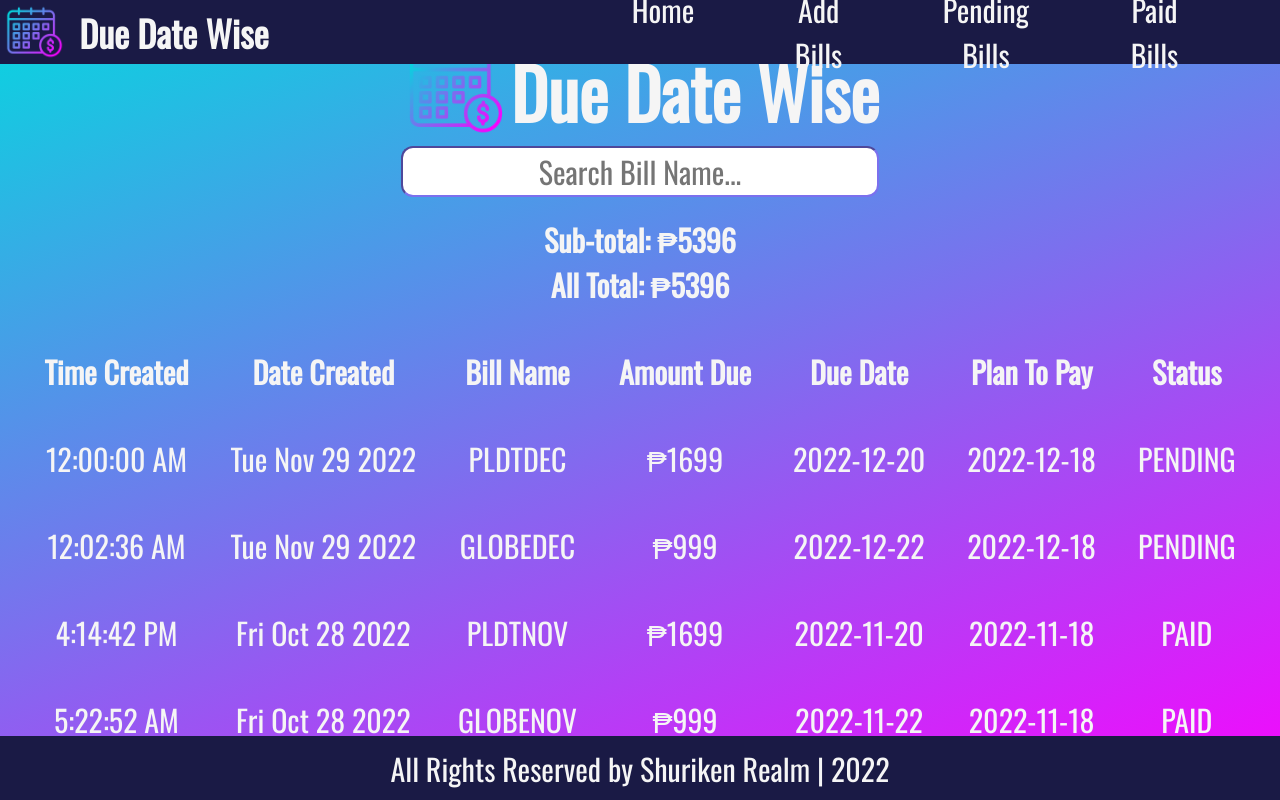
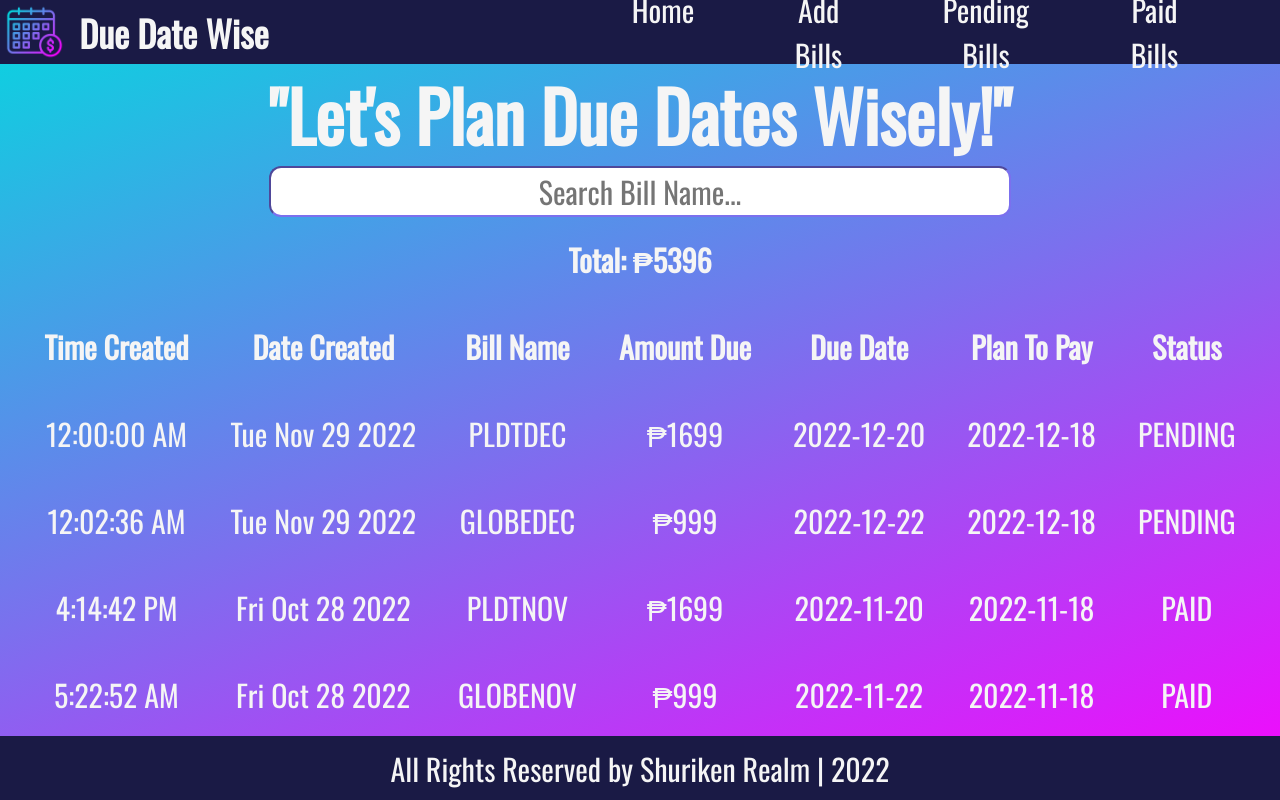
Before and after one commit to dyankristoper/todo-app, a React (Create React App) app in the folder p3-react-app/: page / in a window 1280 px wide. Built offline with nearby package versions, Linux system fonts and the light colour scheme; a web font is replaced by a local one.

Commit message:
Feat: Added example on adding bills. Fix: Removed all total and sub-total, changed it to Total. Changed button colors. Changed Heading on Homepage

```diff
--- a/p3-react-app/src/assets/styles/AddBills.css
+++ b/p3-react-app/src/assets/styles/AddBills.css
@@ -8,24 +8,10 @@
 }
 
 .bill-name {
-    margin-top: 12vh;
+    margin-top: 6vh;
     font-size: 70px;
 }
 
 .error {
-    color: white;
+    color: red;
 }
-
-button {
-    border-radius: 12px;
-    transition: 150ms;
-    color: rgba(123,112,238,1);
-}
-
-button:hover {
-    background-color: rgb(26, 26, 69);
-}
-
-button:active {
-    background-color: cyan;
-}
--- a/p3-react-app/src/assets/styles/BillRow.css
+++ b/p3-react-app/src/assets/styles/BillRow.css
@@ -1,3 +1,17 @@
+button {
+    border-radius: 12px;
+    transition: 150ms;
+    color: rgba(123,112,238,1);
+}
+
+button:hover {
+    background-color: rgb(26, 26, 69);
+}
+
+button:active {
+    background-color: cyan;
+}
+
 .buttons {
     display: flex;
     justify-content: center;
@@ -6,11 +20,19 @@
 }
 
 .paid {
+    background-color: rgb(30, 210, 30);
     padding-left: 23px;
     padding-right: 23px;
+    margin-bottom: 10px;
 }
 
 .undo {
+    background-color: yellow;
     padding-left: 20px;
     padding-right: 20px;
+    margin-bottom: 10px;
 }
+
+.remove {
+    background-color: red;
+}
--- a/p3-react-app/src/pages/AddBills.js
+++ b/p3-react-app/src/pages/AddBills.js
@@ -39,7 +39,7 @@
     setBillPlanToPay(event.target.value);
   }
 
-  // Submmit Form Handler
+  // Submit Form Handler
   const onSubmitFormHandler = event => {
     // Prevent from reloading
     event.preventDefault();
@@ -77,6 +77,15 @@
     <>
       <form onSubmit = {onSubmitFormHandler}>
       <h1 className='bill-name'>Adding Bills</h1>
+      <p>
+        Note:
+      </p>
+      <p>
+      Recommended naming format for easy search. First name of bill, second is the month, and last is the year.
+      </p>
+      <p>
+      Ex. BILLMONTH2022
+      </p>
         <h3>Bill Name</h3>
         <input
         type = 'text'
@@ -95,6 +104,7 @@
         <h3>Due Date</h3>
         <input
         type = 'date'
+        placeholder = 'dd-mm-yyyy'
         value = {billDueDate}
         onChange = {onBillDueDateChangeHandler}
         required
@@ -102,6 +112,7 @@
         <h3>Plan To Pay</h3>
         <input
         type = 'date'
+        placeholder = 'dd-mm-yyyy'
         value = {billPlanToPay}
         onChange = {onBillPlanToPayChangeHandler}
         required
--- a/p3-react-app/src/pages/Homepage.js
+++ b/p3-react-app/src/pages/Homepage.js
@@ -61,14 +61,14 @@
                     dueDate = {bill.dueDate}
                     planToPay = {bill.planToPay}
                     status = {bill.status} />
-                  })
+                  });
 
-    // Calculate all total
-    let allTotal = 0;
-    bills.map( bill => {
-      allTotal = parseFloat(allTotal) + parseFloat(bill.amount)
-    }
-  );
+  //   // Calculate all total
+  //   let allTotal = 0;
+  //   bills.map( bill => {
+  //     allTotal = parseFloat(allTotal) + parseFloat(bill.amount)
+  //   }
+  // );
 
   // Calculate Sub-Total
   useEffect(() => {
@@ -85,8 +85,7 @@
       <main>
         <div className='logo-title'>
           <div className='innerlogotitle'>
-          <img className='logo' src={payment} alt = 'paymentlogo'/>
-          <h1 className='title'>Due Date Wise</h1>
+          <h2 className='title'>"Let's Plan Due Dates Wisely!"</h2>
           </div>
           <input
             type='text'
@@ -96,8 +95,8 @@
           />
         </div>
         <div className='home-total'>
-          <p>Sub-total: &#8369;{runningTotal}</p>
-          <p>All Total: &#8369;{allTotal}</p>
+          <p>Total: &#8369;{runningTotal}</p>
+          {/* <p>All Total: &#8369;{allTotal}</p> */}
         </div>
         <table>
           <tr>
```
